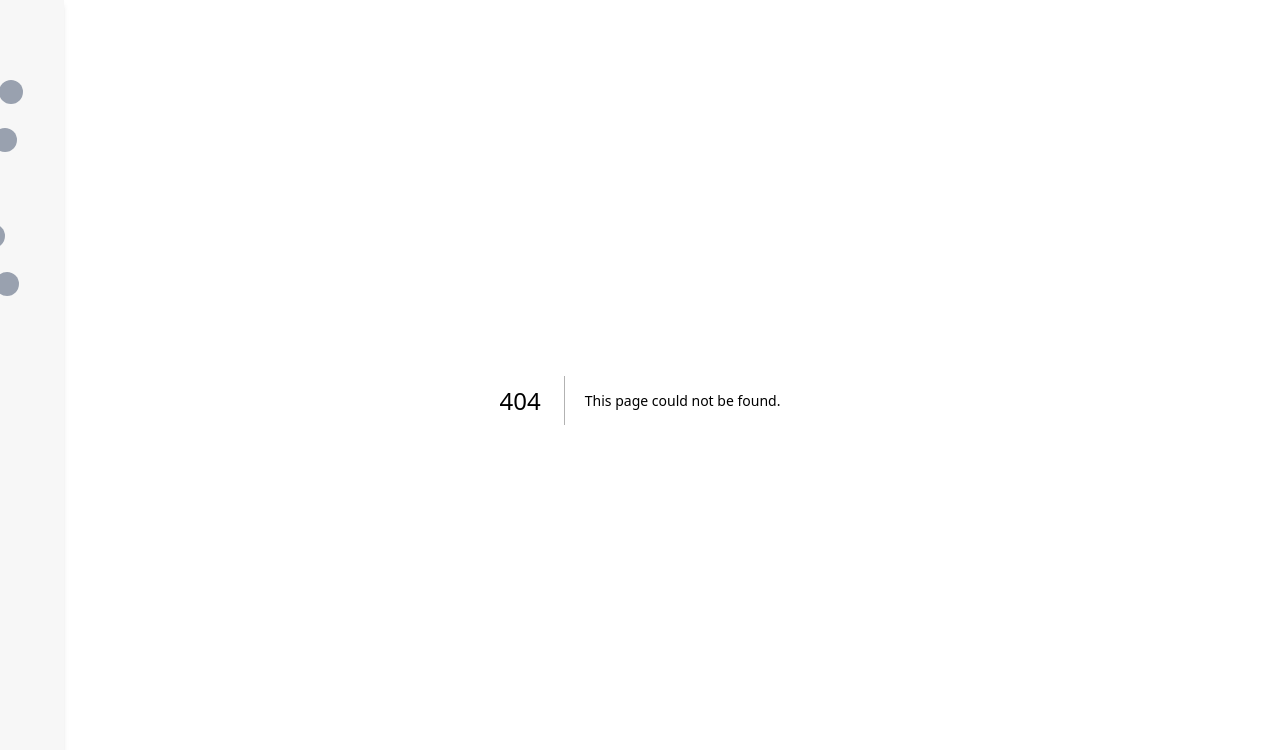
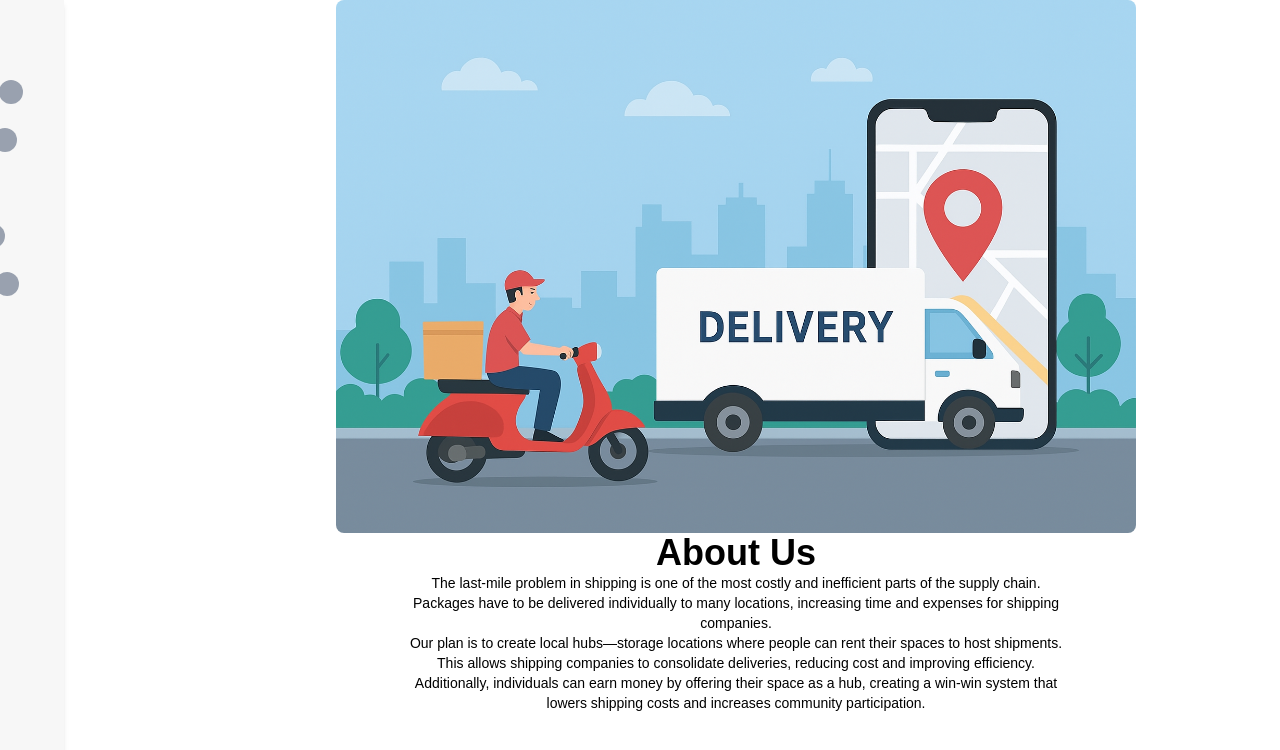
Before and after one commit to minnysoop/syncshack2025, a Next.js app: page /about in a window 1280 px wide. Before the commit this address had no page. Shown: the top 750 px of the page. Built offline with nearby package versions, Linux system fonts and the light colour scheme.

Commit message:
add about page

```diff
--- /dev/null
+++ b/src/app/about/layout.tsx
@@ -0,0 +1,9 @@
+export default function Layout({
+  children,
+}: {
+  children: React.ReactNode
+}) {
+  return (
+    <div>{children}</div>
+  )
+}
--- /dev/null
+++ b/src/app/about/page.tsx
@@ -0,0 +1,40 @@
+import Image from "next/image";
+import HeroImage from "../../../public/about.png"; // Replace with your image path
+
+export default function AboutPage() {
+  return (
+    <div className="flex">
+      {/* Space for fixed navbar */}
+      <div className="w-48"></div>
+
+      {/* Main content */}
+      <div className="flex-1 p-6 flex flex-col items-center">
+        {/* Hero image */}
+        <div className="w-full mb-10 flex justify-center">
+          <Image
+            src={HeroImage}
+            alt="About Us"
+            width={800}  // smaller width
+            height={300} // smaller height
+            className="object-cover rounded-lg"
+          />
+        </div>
+
+        {/* Push About Us down */}
+        <div className="mt-20 flex flex-col items-center">
+          <h1 className="text-4xl font-bold mb-6 text-center">About Us</h1>
+
+          <p className="text-sm mb-2 text-center max-w-2xl">
+            The last-mile problem in shipping is one of the most costly and inefficient parts of the supply chain. Packages have to be delivered individually to many locations, increasing time and expenses for shipping companies.
+          </p>
+          <p className="text-sm mb-2 text-center max-w-2xl">
+            Our plan is to create local hubs—storage locations where people can rent their spaces to host shipments. This allows shipping companies to consolidate deliveries, reducing cost and improving efficiency.
+          </p>
+          <p className="text-sm text-center max-w-2xl">
+            Additionally, individuals can earn money by offering their space as a hub, creating a win-win system that lowers shipping costs and increases community participation.
+          </p>
+        </div>
+      </div>
+    </div>
+  );
+}
--- a/src/app/globals.css
+++ b/src/app/globals.css
@@ -1,8 +1,8 @@
 @import "tailwindcss";
 
 :root {
-  --background: #0a0a0a;
-  --foreground: #ededed;
+  --background: #ffffff; /* white background */
+  --foreground: #000000; /* black text */
 }
 
 @theme inline {
@@ -15,7 +15,7 @@
 body {
   background: var(--background);
   color: var(--foreground);
-  font-family: Arial, Helvetica, sans-serif;
+  font-family: Arial, Helvetica, sans-serif; /* default sans-serif font */
 }
 
 * {
```
Also changed, not shown: public/about.png (added).
